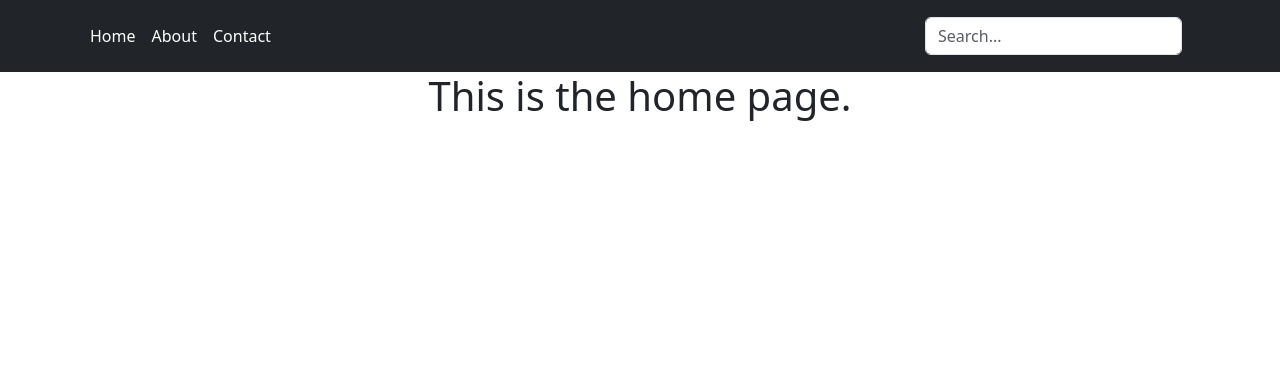
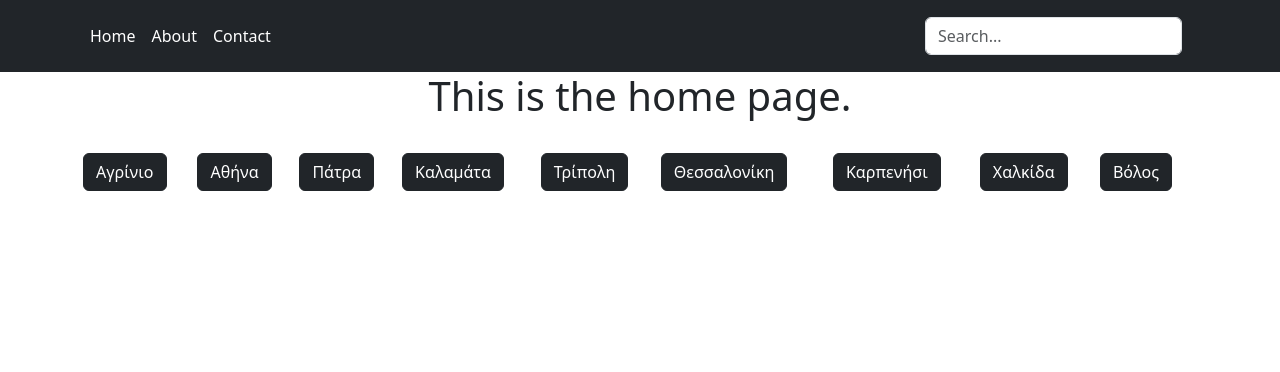
Before and after one commit to NoizCode/kairosnow, a Flask app: page / in a window 1280 px wide. Shown: the top 372 px of the page. Run offline with Flask 3, Linux system fonts and the light colour scheme.

Commit message:
Making Progress.. :)

```diff
--- a/website/templates/home.html
+++ b/website/templates/home.html
@@ -1,5 +1,20 @@
 {% extends "base.html" %} {% block title %}Home{% endblock %}
 {% block content %}
 <h1 style="text-align:center;">This is the home page.</h1>
-{{city}}
+<br>
+<form action="/handle-button" method="POST">
+	<table class="Cities" style="width:100%">
+		<tr>
+			<td><button type="button" class="btn btn-dark" value="Agrinio">Αγρίνιο</button></td>
+			<td><button type="button" class="btn btn-dark" value="Athens">Αθήνα</button></td>
+			<td><button type="button" class="btn btn-dark" value="Patra">Πάτρα</button></td>
+			<td><button type="button" class="btn btn-dark" value="Kalamata">Καλαμάτα</button></td>
+			<td><button type="button" class="btn btn-dark" value="Tripoli">Τρίπολη</button></td>
+			<td><button type="button" class="btn btn-dark" value="Thessaloniki">Θεσσαλονίκη</button></td>
+			<td><button type="button" class="btn btn-dark" value="Karpenisi">Καρπενήσι</button></td>
+			<td><button type="button" class="btn btn-dark" value="Chalkis">Χαλκίδα</button></td>
+			<td><button type="button" class="btn btn-dark" value="volos">Βόλος</button></td>
+		</tr>
+	</table>
+</form>
 {% endblock %}
```
